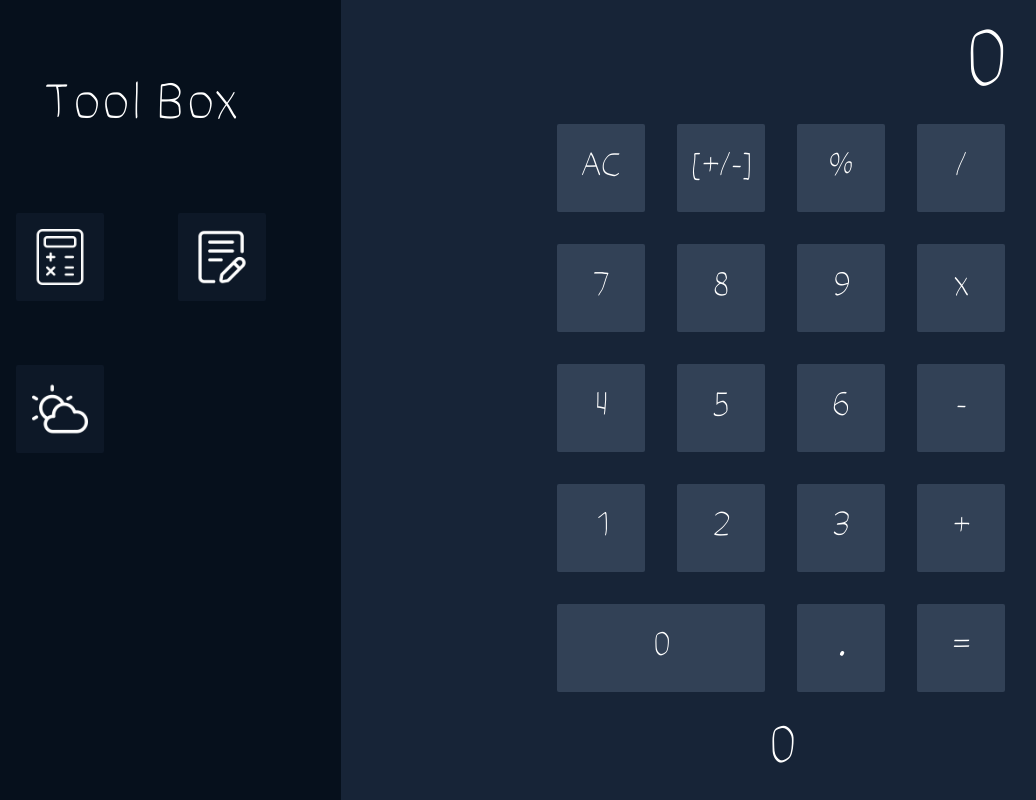
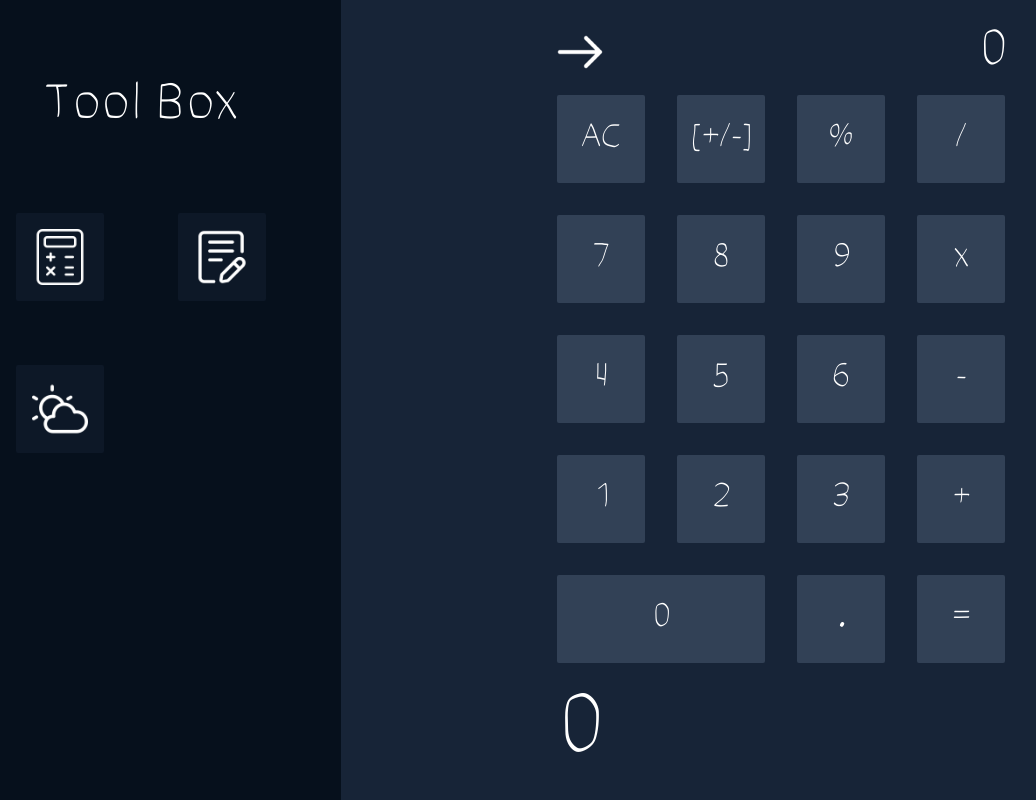
Before and after one commit to ValeriFila/toolbox, a React (Create React App) app: page /calculator in a window 1280 px wide. Shown: the whole page, without its empty margins (59-1095 px from the left). Built offline with nearby package versions, Linux system fonts and the light colour scheme.

Commit message:
add calculator logic

```diff
--- a/src/components/Calculator/Calculator.jsx
+++ b/src/components/Calculator/Calculator.jsx
@@ -3,6 +3,7 @@ import CustomButton from '../ui/CustomButton/CustomButton'
 import classes from './Calculator.module.scss'
 import displayResult from '../../utils/displayResult'
 import countNums from '../../utils/countNums'
+import next from '../../assets/icons/next.png'
 
 const buttons = [
     'AC',
@@ -70,6 +71,7 @@ const Calculator = () => {
             })
             // setOperator({ ...operator, operatorPressed: false, equalPressed: true })
             setEqualPressed(true)
+            setOperatorPressed(false)
         } else if (!operatorPressed) {
             displayResult(button, false, setResult, setCount, setOperatorPressed, setIsFirstOperator, setEqualPressed, setLastOperator)
         } else {
@@ -79,14 +81,25 @@ const Calculator = () => {
         }
     }, [equalPressed, isFirstOperator, lastOperator, operatorPressed, result])
 
+    const clearField = () => {
+        console.log('clear')
+    }
+
     return (
         <div className={classes.calculator__body}>
-            <p
-                className={classes.calculator__body__calculator__result}
-                style={{ fontSize: result.toString().length > 10 ? '3.5rem' : '4.8rem' }}
-            >
-                {result}
-            </p>
+            <div className={classes.calculator__body__calculator__input}>
+                <img
+                    src={next}
+                    className={classes.calculator__body__calculator__input__clear}
+                    alt='clear'
+                    onClick={() => clearField}
+                />
+                <p
+                    className={classes.calculator__body__calculator__input__result}
+                >
+                    {+result}
+                </p>
+            </div>
             <div className={classes.calculator__body__calculator}>
                 {buttons.map((button) => (
                     <CustomButton
@@ -98,8 +111,15 @@ const Calculator = () => {
                     </CustomButton>
                 ))}
             </div>
-
-            <p style={{ fontSize: '50px', marginTop: '30px', color: 'white' }}>{count}</p>
+            {count.toString().length > 9 ? (
+                <p
+                    className={classes.calculator__body__calculator__count}
+                >
+                    {count.toExponential(3)}
+                </p>
+            ) : (
+                <p className={classes.calculator__body__calculator__count}>{count}</p>
+            )}
         </div>
     )
 }
--- a/src/components/Calculator/Calculator.module.scss
+++ b/src/components/Calculator/Calculator.module.scss
@@ -13,15 +13,34 @@
         justify-content: center;
 
         &__text {
-            color: white;
+            color: #ffffff;
             font-size: 2rem;
         }
 
-        &__result {
-            text-align: right;
-            color: white;
-            font-size: 4.8rem;
+        &__input {
+            display: flex;
+            flex-direction: row;
             margin-bottom: 1rem;
+            align-items: center;
+            justify-content: space-between;
+
+            &__result {
+                text-align: right;
+                color: #ffffff;
+                font-size: 3rem;
+            }
+
+            &__clear {
+                width: 3rem;
+                cursor: pointer;
+            }
+        }
+
+        &__count {
+            text-align: left;
+            color: #ffffff;
+            font-size: 5rem;
+            margin-top: 1.5rem;
         }
     }
 }
--- a/src/utils/displayResult.js
+++ b/src/utils/displayResult.js
@@ -23,6 +23,12 @@ function displayResult(button, operatorPressed, setResult, setCount, setOperator
 
         if (button === 'AC') {
             setCount(0)
+            // setOperator({
+            //     operatorPressed: false,
+            //     isFirstOperator: false,
+            //     equalPressed: false,
+            //     lastOperator: '',
+            // })
             setOperatorPressed(false)
             setIsFirstOperator(false)
             setEqualPressed(false)
```
Also changed, not shown: src/assets/icons/next.png (added).
